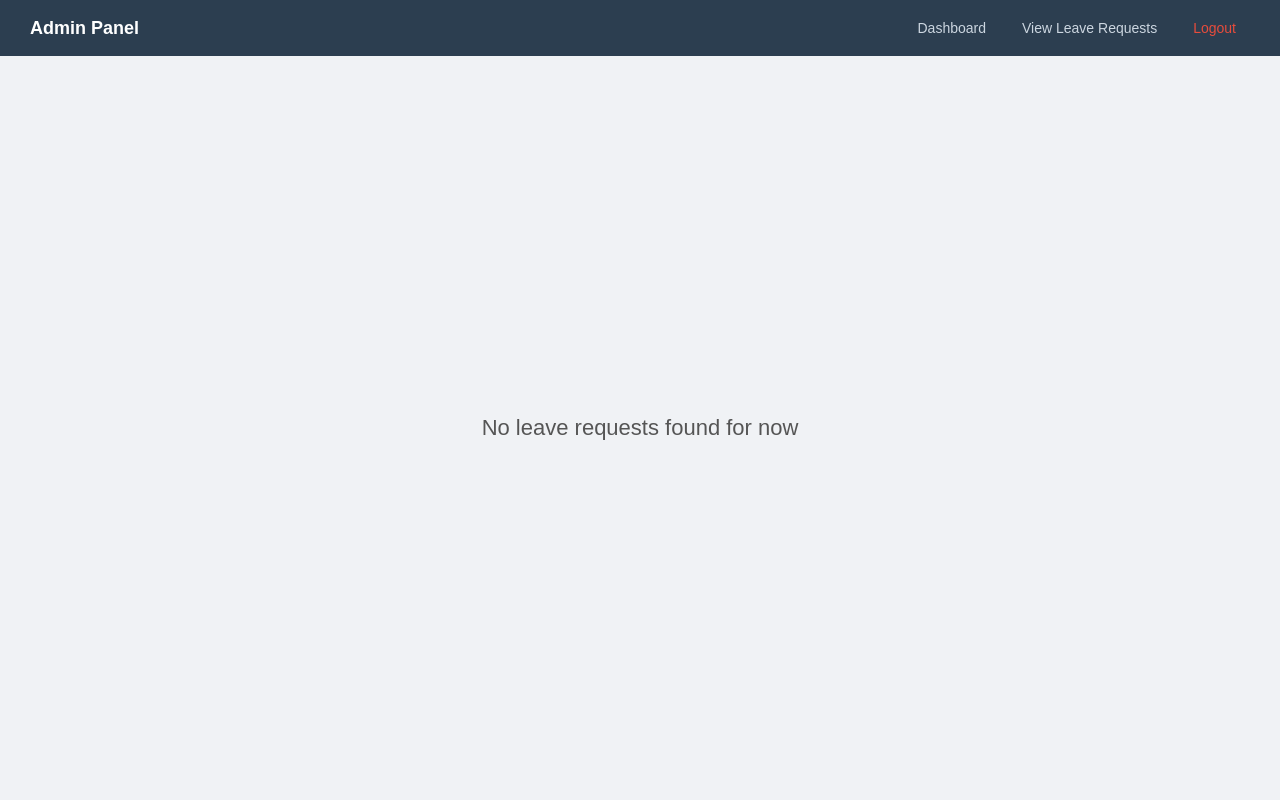
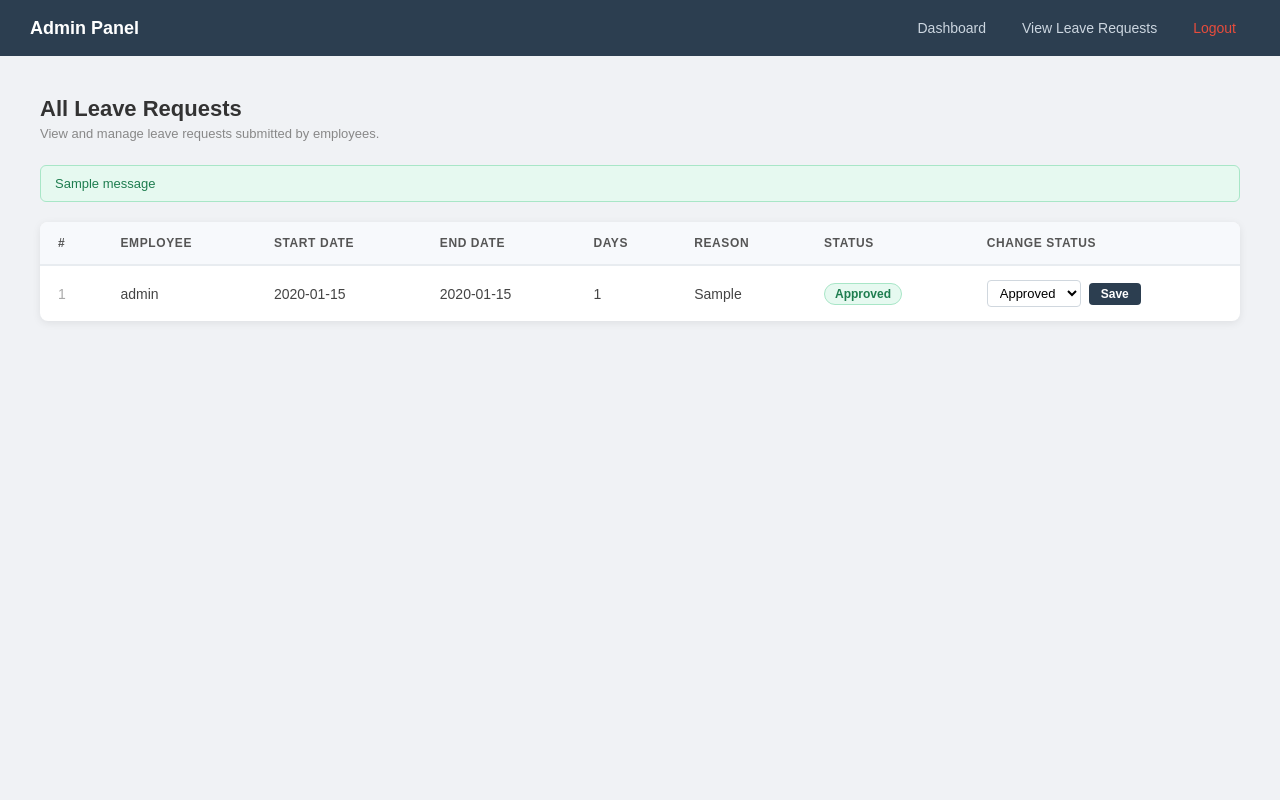
Before and after one commit to mohamad12farhat/employees-holidays, a Flask app: page /admin/leave-requests in a window 1280 px wide. Run offline with Flask 3, Linux system fonts and the light colour scheme; the visitor is signed in with stand-in values (Sample User, id 1); data comes from the database, SQL or seed files in the repository; tables that the repository leaves empty hold one stand-in row (values such as "Sample post"); one stand-in notice (Sample message) is shown.

Commit message:
Add admin leave requests table with status management
Admin can now view all employee leave requests in a table and
change each request's status (pending/approved/rejected) directly.
Status changes reflect immediately on the employee's view page.

Co-Authored-By: Claude Sonnet 4.6 <noreply@anthropic.com>

```diff
--- a/app.py
+++ b/app.py
@@ -46,7 +46,37 @@ def leave_requests():
     if not session.get('admin'):
         flash('You must be logged in as admin to access that page.')
         return redirect(url_for('login'))
-    return render_template('view-leave-requests.html')
+    conn = sqlite3.connect(DB_PATH)
+    conn.row_factory = sqlite3.Row
+    cursor = conn.cursor()
+    cursor.execute('''
+        SELECT lr.id, u.username, lr.start_date, lr.end_date,
+               lr.leave_days, lr.reason, lr.status
+        FROM leave_requests lr
+        JOIN users u ON lr.user_id = u.id
+        ORDER BY lr.id DESC
+    ''')
+    requests_list = cursor.fetchall()
+    conn.close()
+    return render_template('view-leave-requests.html', requests=requests_list)
+
+
+@app.route('/admin/update-request-status/<int:request_id>', methods=['POST'])
+def update_request_status(request_id):
+    if not session.get('admin'):
+        flash('You must be logged in as admin to access that page.')
+        return redirect(url_for('login'))
+    new_status = request.form.get('status')
+    if new_status not in ('pending', 'approved', 'rejected'):
+        flash('Invalid status.', 'danger')
+        return redirect(url_for('leave_requests'))
+    conn = sqlite3.connect(DB_PATH)
+    cursor = conn.cursor()
+    cursor.execute('UPDATE leave_requests SET status = ? WHERE id = ?', (new_status, request_id))
+    conn.commit()
+    conn.close()
+    flash(f'Request #{request_id} status updated to {new_status}.', 'success')
+    return redirect(url_for('leave_requests'))
 
 
 @app.route('/admin/logout')
--- a/templates/view-leave-requests.html
+++ b/templates/view-leave-requests.html
@@ -2,20 +2,11 @@
 <html lang="en">
 <head>
     <meta charset="UTF-8">
-    <title>View Leave Requests</title>
+    <title>Leave Requests — Admin</title>
     <style>
-        * {
-            box-sizing: border-box;
-            margin: 0;
-            padding: 0;
-        }
+        * { box-sizing: border-box; margin: 0; padding: 0; }
+        body { font-family: Arial, sans-serif; background-color: #f0f2f5; }
 
-        body {
-            font-family: Arial, sans-serif;
-            background-color: #f0f2f5;
-        }
-
-        /* Navbar */
         .navbar {
             background-color: #2c3e50;
             display: flex;
@@ -24,20 +15,8 @@
             padding: 0 30px;
             height: 56px;
         }
-
-        .navbar .brand {
-            color: #ffffff;
-            font-size: 18px;
-            font-weight: bold;
-            text-decoration: none;
-        }
-
-        .navbar ul {
-            list-style: none;
-            display: flex;
-            gap: 8px;
-        }
-
+        .navbar .brand { color: #fff; font-size: 18px; font-weight: bold; text-decoration: none; }
+        .navbar ul { list-style: none; display: flex; gap: 8px; }
         .navbar ul li a {
             color: #ccd6e0;
             text-decoration: none;
@@ -46,34 +25,84 @@
             font-size: 14px;
             transition: background-color 0.2s;
         }
+        .navbar ul li a:hover { background-color: #3d5166; color: #fff; }
+        .navbar ul li a.logout { color: #e74c3c; }
+        .navbar ul li a.logout:hover { background-color: #e74c3c; color: #fff; }
 
-        .navbar ul li a:hover {
-            background-color: #3d5166;
-            color: #ffffff;
+        .content { padding: 40px; }
+
+        .page-header { margin-bottom: 24px; }
+        .page-header h2 { color: #333; font-size: 22px; margin-bottom: 4px; }
+        .page-header p { color: #888; font-size: 13px; }
+
+        .alert {
+            padding: 10px 14px;
+            border-radius: 6px;
+            font-size: 13px;
+            margin-bottom: 20px;
+        }
+        .alert-success { background-color: #e6f9f0; color: #1e7d4f; border: 1px solid #a8e6c7; }
+        .alert-danger  { background-color: #fff0f0; color: #c0392b; border: 1px solid #f5b7b1; }
+
+        .card {
+            background: white;
+            border-radius: 8px;
+            box-shadow: 0 2px 8px rgba(0,0,0,0.08);
+            overflow: hidden;
         }
 
-        .navbar ul li a.logout {
-            color: #e74c3c;
+        table { width: 100%; border-collapse: collapse; font-size: 14px; }
+        thead { background-color: #f7f9fc; border-bottom: 2px solid #e8ecf0; }
+        thead th {
+            text-align: left;
+            padding: 14px 18px;
+            color: #555;
+            font-size: 12px;
+            text-transform: uppercase;
+            letter-spacing: 0.05em;
+            font-weight: 600;
         }
+        tbody tr { border-bottom: 1px solid #f0f2f5; transition: background-color 0.15s; }
+        tbody tr:last-child { border-bottom: none; }
+        tbody tr:hover { background-color: #fafbfd; }
+        tbody td { padding: 14px 18px; color: #444; vertical-align: middle; }
 
-        .navbar ul li a.logout:hover {
-            background-color: #e74c3c;
-            color: #ffffff;
+        .badge {
+            display: inline-block;
+            padding: 3px 10px;
+            border-radius: 12px;
+            font-size: 12px;
+            font-weight: 600;
+            text-transform: capitalize;
         }
+        .badge-pending  { background-color: #fff7e6; color: #b87d00; border: 1px solid #ffe0a0; }
+        .badge-approved { background-color: #e6f9f0; color: #1e7d4f; border: 1px solid #a8e6c7; }
+        .badge-rejected { background-color: #fff0f0; color: #c0392b; border: 1px solid #f5b7b1; }
 
-        /* Page content */
-        .content {
-            display: flex;
-            justify-content: center;
-            align-items: center;
-            height: calc(100vh - 56px);
+        .status-form { display: flex; align-items: center; gap: 8px; }
+        .status-select {
+            padding: 4px 8px;
+            border: 1px solid #d0d7de;
+            border-radius: 4px;
+            font-size: 13px;
+            background: #fff;
+            cursor: pointer;
         }
+        .btn-save {
+            padding: 4px 12px;
+            background-color: #2c3e50;
+            color: white;
+            border: none;
+            border-radius: 4px;
+            font-size: 12px;
+            font-weight: 600;
+            cursor: pointer;
+            transition: background-color 0.2s;
+        }
+        .btn-save:hover { background-color: #1a252f; }
 
-        h1 {
-            color: #555;
-            font-size: 22px;
-            font-weight: normal;
-        }
+        .empty-state { text-align: center; padding: 60px 20px; color: #aaa; }
+        .empty-state p { font-size: 15px; }
     </style>
 </head>
 <body>
@@ -88,7 +117,65 @@
     </nav>
 
     <div class="content">
-        <h1>No leave requests found for now</h1>
+        <div class="page-header">
+            <h2>All Leave Requests</h2>
+            <p>View and manage leave requests submitted by employees.</p>
+        </div>
+
+        {% with messages = get_flashed_messages(with_categories=true) %}
+            {% for category, message in messages %}
+                <div class="alert alert-{{ category }}">{{ message }}</div>
+            {% endfor %}
+        {% endwith %}
+
+        <div class="card">
+            {% if requests %}
+            <table>
+                <thead>
+                    <tr>
+                        <th>#</th>
+                        <th>Employee</th>
+                        <th>Start Date</th>
+                        <th>End Date</th>
+                        <th>Days</th>
+                        <th>Reason</th>
+                        <th>Status</th>
+                        <th>Change Status</th>
+                    </tr>
+                </thead>
+                <tbody>
+                    {% for req in requests %}
+                    <tr>
+                        <td style="color:#aaa;">{{ req['id'] }}</td>
+                        <td>{{ req['username'] }}</td>
+                        <td>{{ req['start_date'] }}</td>
+                        <td>{{ req['end_date'] }}</td>
+                        <td>{{ req['leave_days'] }}</td>
+                        <td>{{ req['reason'] or '—' }}</td>
+                        <td>
+                            <span class="badge badge-{{ req['status'] }}">{{ req['status'] }}</span>
+                        </td>
+                        <td>
+                            <form class="status-form" method="POST"
+                                  action="{{ url_for('update_request_status', request_id=req['id']) }}">
+                                <select class="status-select" name="status">
+                                    <option value="pending"  {% if req['status'] == 'pending'  %}selected{% endif %}>Pending</option>
+                                    <option value="approved" {% if req['status'] == 'approved' %}selected{% endif %}>Approved</option>
+                                    <option value="rejected" {% if req['status'] == 'rejected' %}selected{% endif %}>Rejected</option>
+                                </select>
+                                <button type="submit" class="btn-save">Save</button>
+                            </form>
+                        </td>
+                    </tr>
+                    {% endfor %}
+                </tbody>
+            </table>
+            {% else %}
+            <div class="empty-state">
+                <p>No leave requests found.</p>
+            </div>
+            {% endif %}
+        </div>
     </div>
 
 </body>
```
